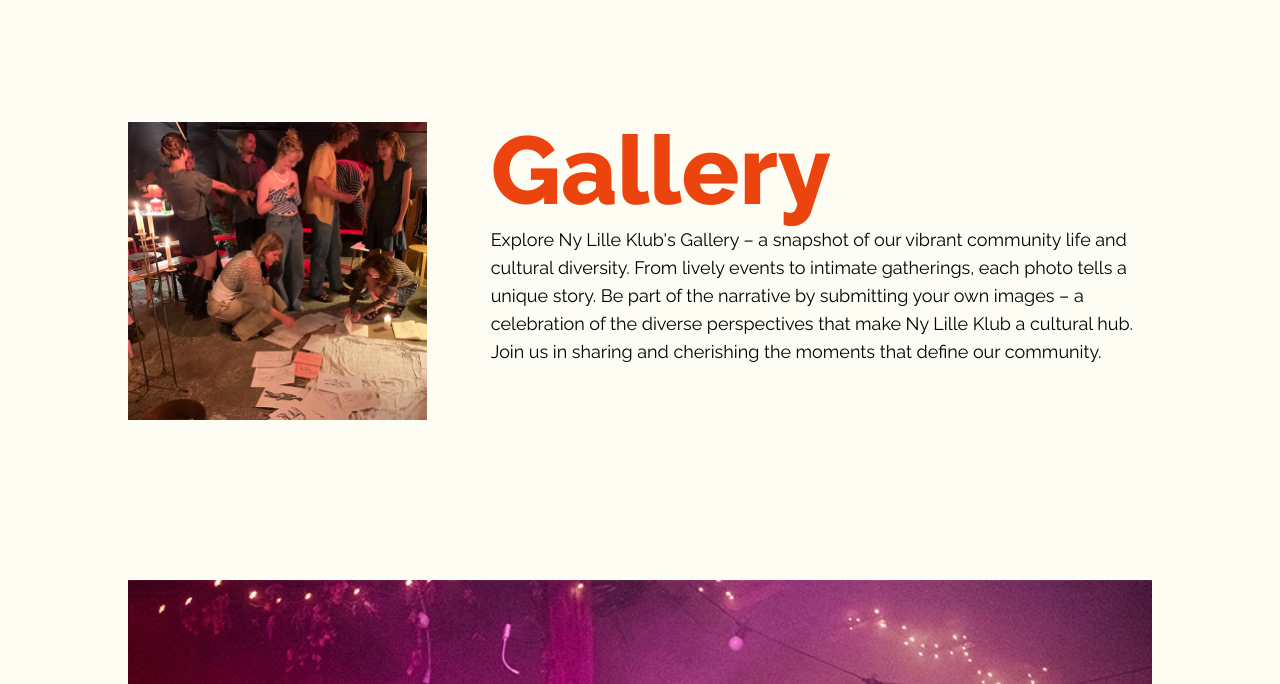
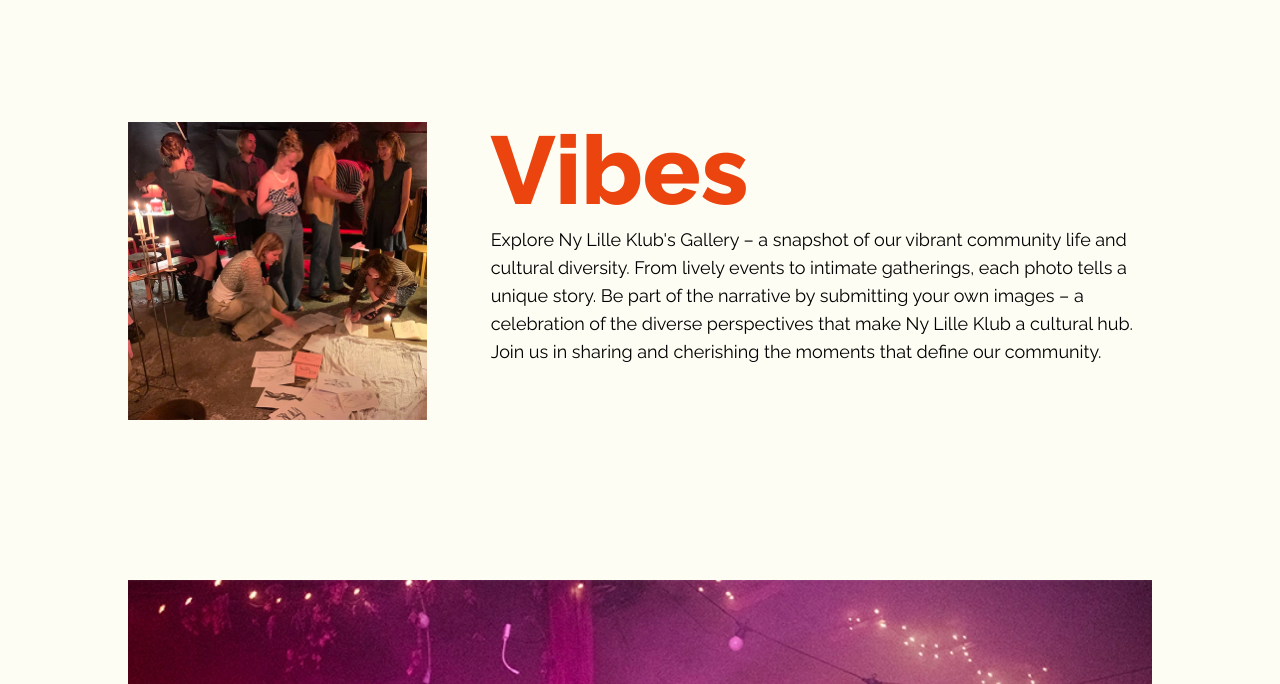
Before and after one commit to adri0564/ny-lille-klub, an Astro site: page /vibes in a window 1280 px wide. Shown: the part 116-800 px from the top of the page. Built offline with nearby package versions, Linux system fonts and the light colour scheme; Astro itself is replaced by a stand-in of ours.

Commit message:
vibes header

```diff
--- a/src/pages/vibes.astro
+++ b/src/pages/vibes.astro
@@ -4,9 +4,9 @@ import PageIntro from "../components/PageIntro.astro";
 
 ---
 
-<MainLayout title="Gallery" description="Ny Lille Klub's 'gallery' page" keywords="Ny Lille Klub, volunteer coomunity, night club, kulturhus, laplandsgade, lappen">
+<MainLayout title="Vibes" description="Ny Lille Klub's 'gallery' page" keywords="Ny Lille Klub, volunteer coomunity, night club, kulturhus, laplandsgade, lappen">
 
- <PageIntro  pageHeader="Gallery" imageSource="/imgs/ny-lille-klub_gallery.webp" imageAltText="Creative gathering at Ny Lille Klub." pageDescription="Explore Ny Lille Klub's Gallery – a snapshot of our vibrant community life and cultural diversity. From lively events to intimate gatherings, each photo tells a unique story. Be part of the narrative by submitting your own images – a celebration of the diverse perspectives that make Ny Lille Klub a cultural hub. Join us in sharing and cherishing the moments that define our community.">
+ <PageIntro  pageHeader="Vibes" imageSource="/imgs/ny-lille-klub_gallery.webp" imageAltText="Creative gathering at Ny Lille Klub." pageDescription="Explore Ny Lille Klub's Gallery – a snapshot of our vibrant community life and cultural diversity. From lively events to intimate gatherings, each photo tells a unique story. Be part of the narrative by submitting your own images – a celebration of the diverse perspectives that make Ny Lille Klub a cultural hub. Join us in sharing and cherishing the moments that define our community.">
 
 </PageIntro>
 
```
